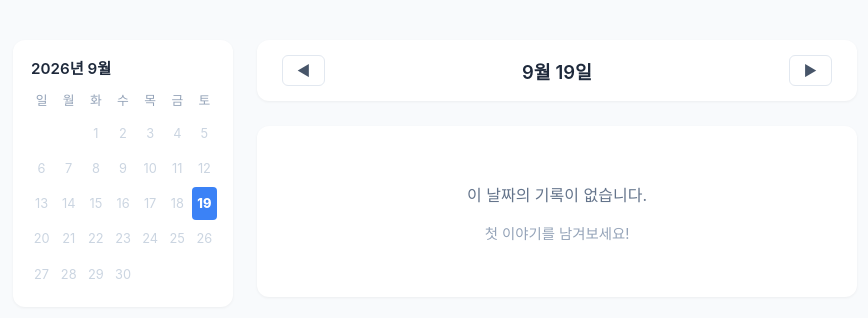
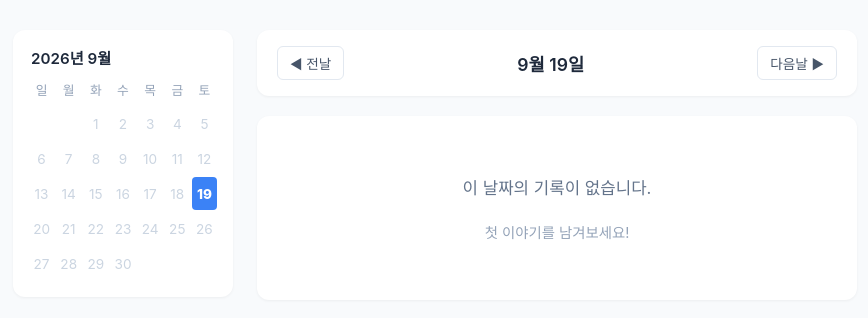
Before and after one commit to yunjeh/journal, a Jekyll site: the page built from index.md, in a window 1280 px wide. Shown: the top 318 px of the page, without its empty margins (187-1055 px from the left). Built offline with Jekyll 4.4.1, drawn with Linux system fonts in a browser that asks for light colours.

Commit message:
Update default.html

```diff
--- a/_layouts/default.html
+++ b/_layouts/default.html
@@ -5,11 +5,13 @@
     <title>{{ page.title | default: site.title }}</title>
     <style>
         body {
-            font-family: -apple-system, BlinkMacSystemFont, "Segoe UI", Roboto, sans-serif;
+            /* 모바일에서도 가독성 좋은 기본 폰트 크기 및 시스템 폰트 설정 */
+            font-family: -apple-system, BlinkMacSystemFont, "Segoe UI", Roboto, "Helvetica Neue", Arial, sans-serif;
+            font-size: 16px; /* 모바일 기본 텍스트 크기 확보 */
             background-color: #f8fafc;
             color: #1e293b;
             margin: 0;
-            padding: 40px 20px;
+            padding: 30px 16px;
             display: flex;
             justify-content: center;
         }
@@ -56,14 +58,13 @@
         .cal-cell {
             padding: 4px 0;
             border-radius: 4px;
-            color: #cbd5e1; /* 글이 없는 날짜: 연하게 표시 */
+            color: #cbd5e1;
             display: flex;
             align-items: center;
             justify-content: center;
             aspect-ratio: 1;
-            font-size: 0.8rem;
+            font-size: 0.85rem;
         }
-        /* 포스트가 있는 날짜: 진하고 선명한 색상 & 클릭 가능 */
         .cal-cell.has-post {
             color: #0f172a;
             font-weight: 800;
@@ -87,19 +87,20 @@
             flex-grow: 1;
             max-width: 600px;
             min-width: 0;
+            width: 100%;
         }
         .diary-header {
             display: flex;
             align-items: center;
             justify-content: space-between;
             background: #ffffff;
-            padding: 15px 25px;
+            padding: 16px 20px;
             border-radius: 12px;
             box-shadow: 0 1px 3px rgba(0,0,0,0.05);
-            margin-bottom: 25px;
+            margin-bottom: 20px;
         }
         .current-date {
-            font-size: 1.15rem;
+            font-size: 1.1rem;
             font-weight: 600;
             margin: 0;
             color: #1e293b;
@@ -108,9 +109,9 @@
             background: none;
             border: 1px solid #e2e8f0;
             border-radius: 6px;
-            padding: 6px 14px;
+            padding: 6px 12px;
             cursor: pointer;
-            font-size: 0.9rem;
+            font-size: 0.85rem;
             color: #475569;
             text-decoration: none;
             transition: background 0.2s;
@@ -119,21 +120,32 @@
             background: #f1f5f9;
         }
 
+        /* 포스트 내부 폰트 및 줄 간격 최적화 */
+        .diary-main {
+            font-size: 1.05rem; /* 본문 글씨를 시원하게 확대 */
+            line-height: 1.8;   /* 줄 간격을 넓혀서 가독성 향상 */
+        }
+        .diary-main p {
+            margin-bottom: 1em;
+        }
+
+        /* ★ 모바일 반응형: 폭이 좁은 경우(768px 이하) 좌측 캘린더 숨기기 */
         @media (max-width: 768px) {
+            .calendar-sidebar {
+                display: none; /* 모바일 화면에서는 캘린더 완전 숨김 */
+            }
             .site-wrapper {
-                flex-direction: column;
-                align-items: center;
+                justify-content: center;
             }
-            .calendar-sidebar {
-                width: 100%;
-                max-width: 600px;
+            body {
+                padding: 16px 12px;
             }
         }
     </style>
 </head>
 <body>
     <div class="site-wrapper">
-        <!-- 좌측 캘린더 사이드바 -->
+        <!-- 좌측 캘린더 사이드바 (모바일에서는 숨겨짐) -->
         <aside class="calendar-sidebar">
             <div class="cal-header">
                 <span id="cal-month-title">로딩 중...</span>
@@ -153,9 +165,9 @@
         <!-- 우측 다이어리 본문 영역 -->
         <div class="diary-container">
             <header class="diary-header">
-                <a href="#" id="prev-btn" class="nav-btn">◀ </a>
+                <a href="#" id="prev-btn" class="nav-btn">◀ 전날</a>
                 <h1 class="current-date" id="header-date-text">로딩 중...</h1>
-                <a href="#" id="next-btn" class="nav-btn"> ▶</a>
+                <a href="#" id="next-btn" class="nav-btn">다음날 ▶</a>
             </header>
 
             <main class="diary-main">
```
Also changed, not shown: other parts of _layouts/default.html (+0 -8 lines).
